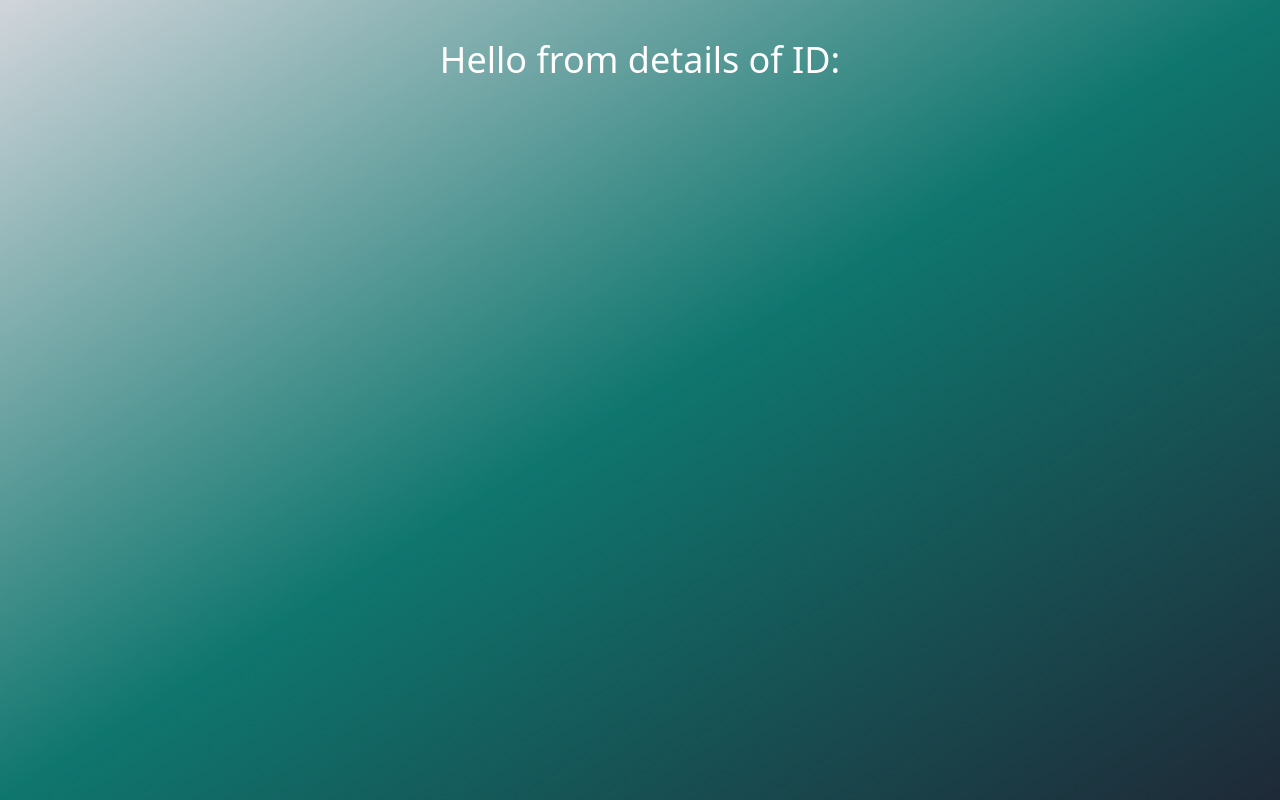
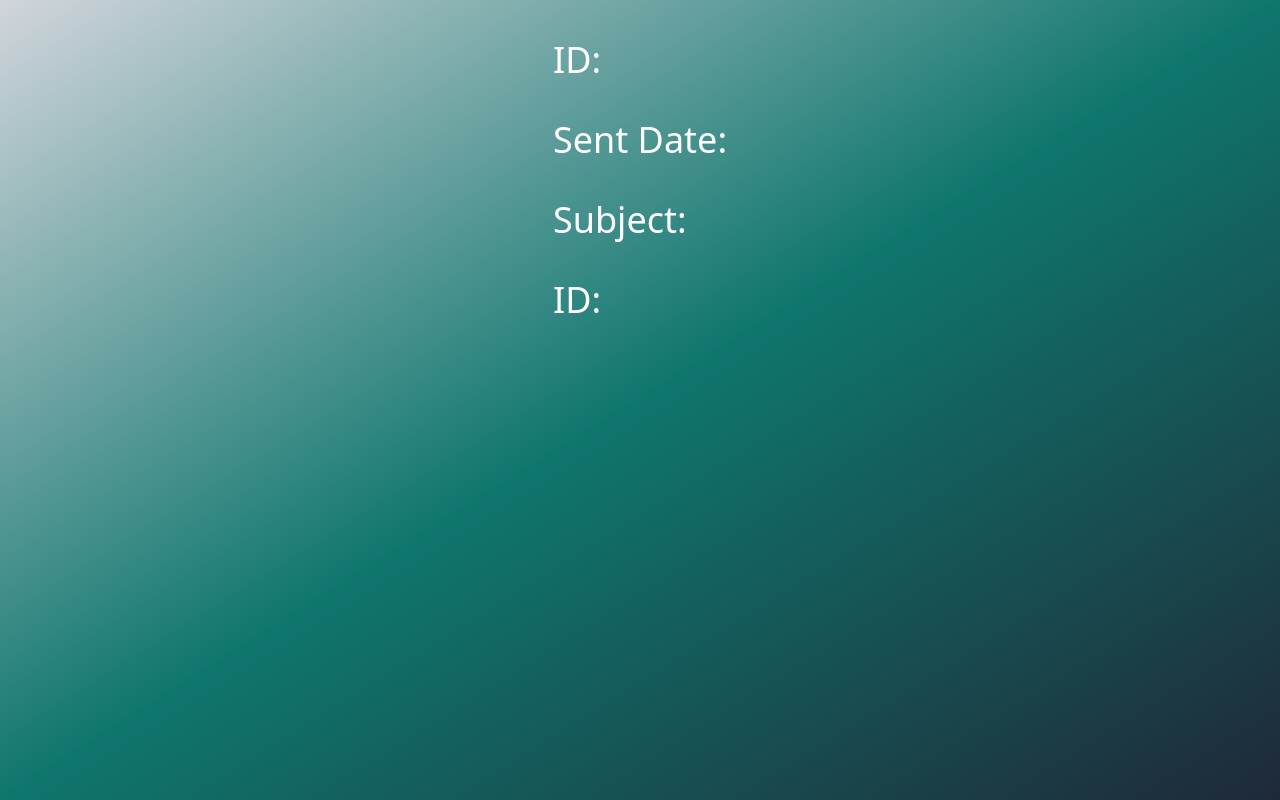
Before and after one commit to jakub0227/assignment_demo, a React (Create React App) app: page /1 in a window 1280 px wide. Built offline with nearby package versions, Linux system fonts and the light colour scheme.

Commit message:
add zustand, create store, extract DATA to store, refactor Card and add content to DetailsPage

```diff
--- a/package.json
+++ b/package.json
@@ -19,7 +19,8 @@
     "react-router-dom": "^6.3.0",
     "react-scripts": "^5.0.0",
     "tailwindcss": "^3.0.23",
-    "typescript": "^4.6.3"
+    "typescript": "^4.6.3",
+    "zustand": "^3.7.2"
   },
   "scripts": {
     "start": "react-scripts start",
--- a/public/index.html
+++ b/public/index.html
@@ -10,11 +10,6 @@
       content="Web site created using create-react-app"
     />
     <link rel="apple-touch-icon" href="%PUBLIC_URL%/logo192.png" />
-    <!--
-      manifest.json provides metadata used when your web app is installed on a
-      user's mobile device or desktop. See https://developers.google.com/web/fundamentals/web-app-manifest/
-    -->
-    <link rel="manifest" href="%PUBLIC_URL%/manifest.json" />
     <!--
       Notice the use of %PUBLIC_URL% in the tags above.
       It will be replaced with the URL of the `public` folder during the build.
--- a/src/components/Card/Card.tsx
+++ b/src/components/Card/Card.tsx
@@ -1,4 +1,5 @@
 import React, { FC, useState } from "react";
+import { useNavigate } from "react-router-dom";
 
 interface CardProps {
   id: number;
@@ -17,16 +18,25 @@ export const Card: FC<CardProps> = ({
   subject,
   snippet,
 }) => {
+
   const [checked, setChecked] = useState(is_unread);
+  let navigate = useNavigate();
+  const handleRedirectToDetails = () => {
+    navigate(`/${id}`);
+  };
+
   return (
     <div className="bg-zinc-100 p-6 w-[30rem] h-min my-10 rounded-xl flex-col items-center justify-center">
-      <h4 className="font-normal text-l mb-2 underline">{id}</h4>
+      <h4 className="font-normal text-l mb-2 underline">ID: {id}</h4>
       <h4 className="font-bold text-xl mb-2">{from}</h4>
       <p className="my-2">Sent Date: {sent_date}</p>
       <p className="my-2">Subject: {subject}</p>
       {snippet && <p className="font-bold text-l mt-6">{snippet}</p>}
       <div className="flex justify-between items-center mt-4">
-        <button className="bg-red-600 text-white font-semibold py-2 px-5 text-sm inline-flex items-center group rounded-3xl">
+        <button
+          className="bg-red-600 text-white font-semibold py-2 px-5 text-sm inline-flex items-center group rounded-3xl"
+          onClick={handleRedirectToDetails}
+        >
           <p> DETAILS </p>
           <svg
             xmlns="http://www.w3.org/2000/svg"
@@ -36,9 +46,9 @@ export const Card: FC<CardProps> = ({
             stroke="currentColor"
           >
             <path
-              stroke-linecap="round"
-              stroke-linejoin="round"
-              stroke-width="2"
+              strokeLinecap="round"
+              strokeLinejoin="round"
+              strokeWidth="2"
               d="M9 5l7 7-7 7"
             />
           </svg>
--- a/src/pages/DetailsPage/DetailsPage.tsx
+++ b/src/pages/DetailsPage/DetailsPage.tsx
@@ -1,9 +1,24 @@
 import React, { FC } from "react";
+import { useParams } from "react-router-dom";
+import { useStore } from "../../zustand/store";
 
 export const DetailsPage: FC = () => {
+  let { id } = useParams<string>();
+
+  const data = useStore((state) => state.data);
+  if (id === undefined) return null;
+
+  const foundDetail = data.find((el) => el.id.toString() === id);
   return (
     <div>
-      <h1 className="text-4xl mt-10 text-white">Hello from details of ID:</h1>
+      <h1 className="text-4xl mt-10 text-white">ID: {foundDetail?.id}</h1>
+      <h1 className="text-4xl mt-10 text-white">
+        Sent Date: {foundDetail?.sent_date}
+      </h1>
+      <h1 className="text-4xl mt-10 text-white">
+        Subject: {foundDetail?.subject}
+      </h1>
+      <h1 className="text-4xl mt-10 text-white">ID: {foundDetail?.id}</h1>
     </div>
   );
 };
--- a/src/pages/HomePage/HomePage.tsx
+++ b/src/pages/HomePage/HomePage.tsx
@@ -1,32 +1,15 @@
 import React, { FC } from "react";
 import { Card } from "../../components/Card/Card";
-import { ListItem } from "../../types/ListItem";
-
-const DATA: ListItem[] = [
-  {
-    id: 100795229,
-    from: "Kalkulator OC/AC - Onet mailingi@onet.pl",
-    sent_date: "2021-12-13 09:00:03",
-    is_unread: false,
-    subject: "Zaoszczędź! OC już od 230 zł",
-    snippet: "",
-  },
-
-  {
-    id: 100795227,
-    from: "Walutomat - Onet mailingi@onet.pl",
-    sent_date: "2021-12-13 09:00:02",
-    is_unread: false,
-    subject: "Wymień walutę szybko i tanio",
-    snippet: "Odbierz 50% rabatu na wymianę online",
-  },
-];
+import { useStore } from "../../zustand/store";
 
 export const HomePage: FC = () => {
+  const data = useStore((state) => state.data);
+  const total = data.length;
+
   return (
     <>
-      <h1 className="text-4xl mt-10 text-zinc-100">Items List</h1>
-      {DATA.map((el) => (
+      <h1 className="text-4xl mt-10 text-zinc-100">Items Total: {total}</h1>
+      {data.map((el) => (
         <Card
           key={el.id}
           id={el.id}
--- a/src/types/ListItem.ts
+++ b/src/types/ListItem.ts
@@ -1,8 +1,8 @@
-export type ListItem = {
+export interface ListItem {
   id: number;
   from: string;
   sent_date: string;
   is_unread: boolean;
   subject: string;
   snippet?: string;
-};
+}
--- /dev/null
+++ b/src/zustand/store.ts
@@ -0,0 +1,33 @@
+import create from "zustand";
+import { ListItem } from "../types/ListItem";
+
+interface StoreStateProps {
+  is_unread: boolean;
+  data: ListItem[];
+}
+export const useStore = create<StoreStateProps>((set) => ({
+  is_unread: true,
+  data: [
+    {
+      id: 100795229,
+      from: "Kalkulator OC/AC - Onet mailingi@onet.pl",
+      sent_date: "2021-12-13 09:00:03",
+      is_unread: false,
+      subject: "Zaoszczędź! OC już od 230 zł",
+      snippet: "",
+    },
+    {
+      id: 100795227,
+      from: "Walutomat - Onet mailingi@onet.pl",
+      sent_date: "2021-12-13 09:00:02",
+      is_unread: false,
+      subject: "Wymień walutę szybko i tanio",
+      snippet: "Odbierz 50% rabatu na wymianę online",
+    },
+  ],
+  setIsUnread: (is_unread: boolean) =>
+    set((state) => ({
+      ...state,
+      is_unread,
+    })),
+}));
```
Also changed, not shown: 1 other file (tests, documents, lock files or other folders).
